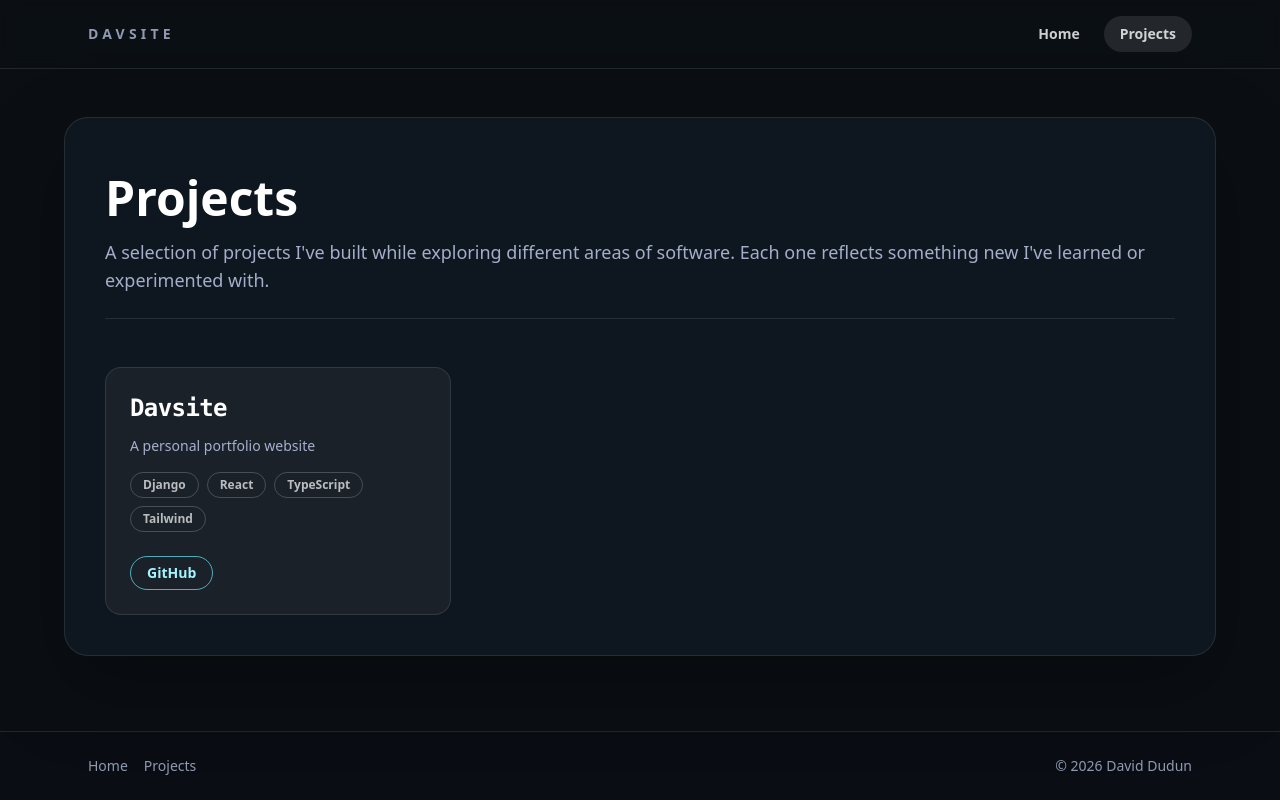
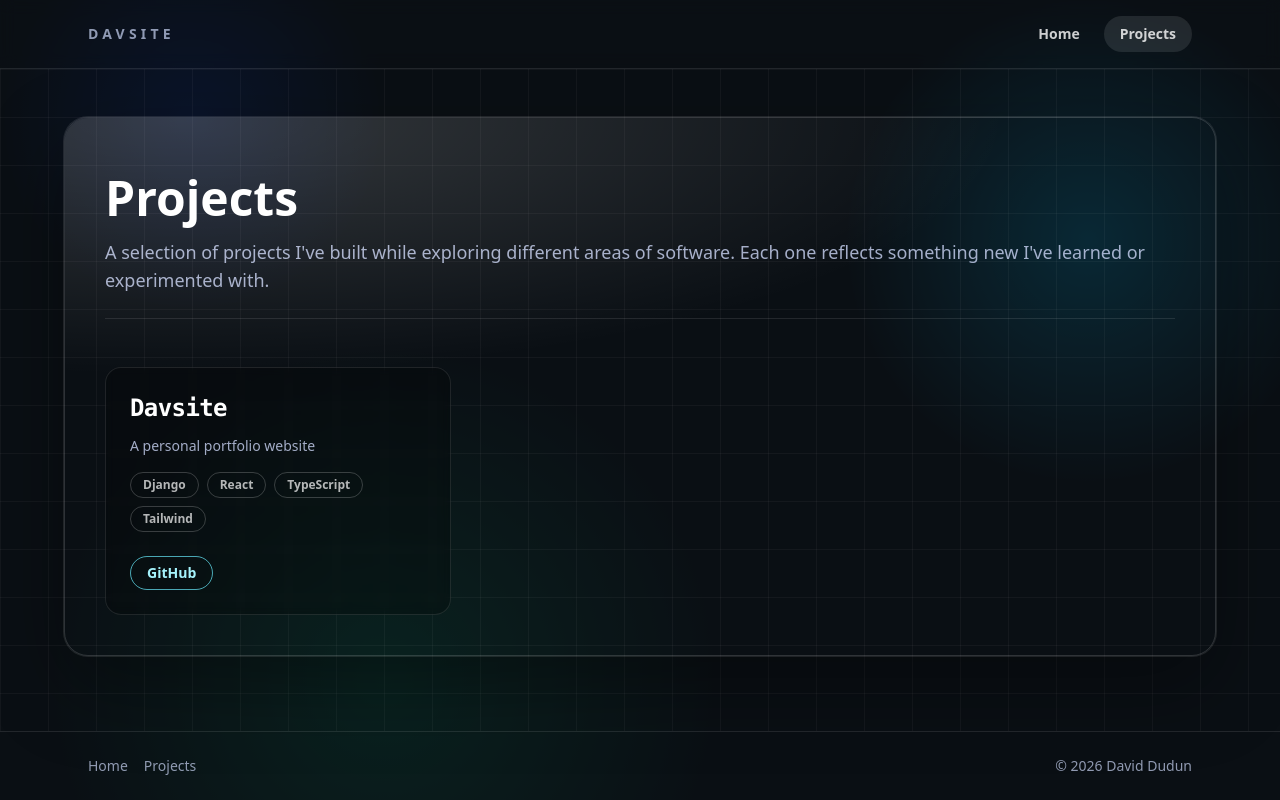
Before and after one commit to daviddudun/davsite, a React app in the folder frontend/: page /projects in a window 1280 px wide. Built offline with nearby package versions, Linux system fonts and the light colour scheme; the HTML template or start-up script is replaced by a standard one.

Commit message:
feat: add glass effect to ui

```diff
--- a/frontend/src/components/Footer.tsx
+++ b/frontend/src/components/Footer.tsx
@@ -1,6 +1,6 @@
 function Footer() {
   return (
-    <footer className="w-full border-t border-white/10 bg-midnight/90">
+    <footer className="w-full border-t border-white/10 bg-midnight/60">
       <div className="mx-auto flex w-full max-w-6xl flex-col items-start justify-between gap-4 px-6 py-6 text-sm text-mist/70 md:flex-row md:items-center">
         <div className="flex flex-wrap gap-4">
           <a className="transition hover:text-white" href="/">
--- a/frontend/src/components/NavBar.tsx
+++ b/frontend/src/components/NavBar.tsx
@@ -6,7 +6,7 @@ const linkActive = 'bg-white/10 text-white'
 
 function NavBar() {
   return (
-    <header className="sticky top-0 z-20 w-full border-b border-white/10 bg-midnight/80 backdrop-blur">
+    <header className="sticky top-0 z-20 w-full border-b border-white/10 bg-midnight/60 backdrop-blur">
       <nav className="mx-auto flex w-full max-w-6xl items-center justify-between px-6 py-4">
         <div className="text-sm font-semibold uppercase tracking-[0.3em] text-mist/70">
           Davsite
--- a/frontend/src/components/ProjectCard.tsx
+++ b/frontend/src/components/ProjectCard.tsx
@@ -7,7 +7,7 @@ type ProjectCardProps = {
 
 function ProjectCard({ name, description, githubUrl, stack }: ProjectCardProps) {
   return (
-    <article className="flex h-full flex-col rounded-2xl border border-white/10 bg-white/5 p-6">
+    <article className="flex h-full flex-col rounded-2xl border border-white/10 bg-black/25 p-6 backdrop-blur-sm">
       <h2 className="text-2xl font-semibold tracking-tight text-white font-mono">
         {name}
       </h2>
--- a/frontend/src/index.css
+++ b/frontend/src/index.css
@@ -22,4 +22,9 @@ body {
   margin: 0;
   min-width: 320px;
   min-height: 100vh;
+  background:
+    radial-gradient(circle at 15% 15%, rgba(3, 66, 240, 0.253), transparent 15%),
+    radial-gradient(circle at 85% 30%, rgba(0, 181, 236, 0.384), transparent 20%),
+    radial-gradient(circle at 30% 85%, rgba(0, 163, 109, 0.322), transparent 30%),
+    #0b0f14;
 }
--- a/frontend/src/pages/Home.tsx
+++ b/frontend/src/pages/Home.tsx
@@ -2,9 +2,9 @@ import { Github, Linkedin, Mail } from 'lucide-react'
 
 function Home() {
   return (
-    <main className="app-shell bg-midnight text-white flex-1 grid-cols-5">
+    <main className="app-shell bg-midnight/60 text-white flex-1 grid-cols-5 bg-[linear-gradient(rgba(255,255,255,0.04)_1px,transparent_1px),linear-gradient(90deg,rgba(255,255,255,0.04)_1px,transparent_1px)] bg-[size:48px_48px]">
       <div className="col-start-2 col-span-3 w-full max-w-3xl justify-self-start space-y-6">
-        <section className="rounded-3xl border border-white/20 bg-transparent p-10 shadow-[0_30px_80px_rgba(0,0,0,0.35)] backdrop-blur">
+        <section className="relative overflow-hidden rounded-3xl border border-white/15 bg-transparent p-10 shadow-[0_30px_80px_rgba(0,0,0,0.35)] backdrop-blur-xs ring-1 ring-white/10 before:absolute before:inset-0 before:bg-[radial-gradient(120%_80%_at_10%_0%,rgba(255,255,255,0.25),transparent_60%)] before:opacity-70 before:pointer-events-none">
         <p className="text-sm uppercase tracking-[0.35em] text-mist/70">
           Profile
         </p>
@@ -25,7 +25,7 @@ function Home() {
             </p>
         </div>
         </section>
-        <section className="rounded-3xl border border-white/10 bg-white/5 p-6 shadow-[0_20px_50px_rgba(0,0,0,0.25)] backdrop-blur">
+        <section className="relative overflow-hidden rounded-3xl border border-white/15 bg-transparent p-6 shadow-[0_20px_50px_rgba(0,0,0,0.3)] backdrop-blur-xs ring-1 ring-white/10 before:absolute before:inset-0 before:bg-[radial-gradient(120%_80%_at_10%_0%,rgba(255,255,255,0.25),transparent_60%)] before:opacity-70 before:pointer-events-none">
           <p className="text-xs uppercase tracking-[0.3em] text-mist/60">
             Connect
           </p>
--- a/frontend/src/pages/Projects.tsx
+++ b/frontend/src/pages/Projects.tsx
@@ -11,8 +11,8 @@ const projects = [
 
 function Projects() {
   return (
-    <main className="app-shell bg-midnight text-white flex-1">
-      <section className="w-full max-w-6xl rounded-3xl border border-white/10 bg-steel/90 p-10 shadow-[0_30px_80px_rgba(0,0,0,0.35)] backdrop-blur">
+    <main className="app-shell bg-midnight/60 text-white flex-1 bg-[linear-gradient(rgba(255,255,255,0.04)_1px,transparent_1px),linear-gradient(90deg,rgba(255,255,255,0.04)_1px,transparent_1px)] bg-[size:48px_48px]">
+      <section className="relative w-full max-w-6xl overflow-hidden rounded-3xl border border-white/15 bg-transparent p-10 shadow-[0_30px_80px_rgba(0,0,0,0.35)] backdrop-blur-xs ring-1 ring-white/10 before:absolute before:inset-0 before:bg-[radial-gradient(120%_80%_at_10%_0%,rgba(255,255,255,0.25),transparent_60%)] before:opacity-70 before:pointer-events-none">
         <h1 className="mt-4 text-4xl font-semibold leading-tight md:text-5xl">
           Projects
         </h1>
```
